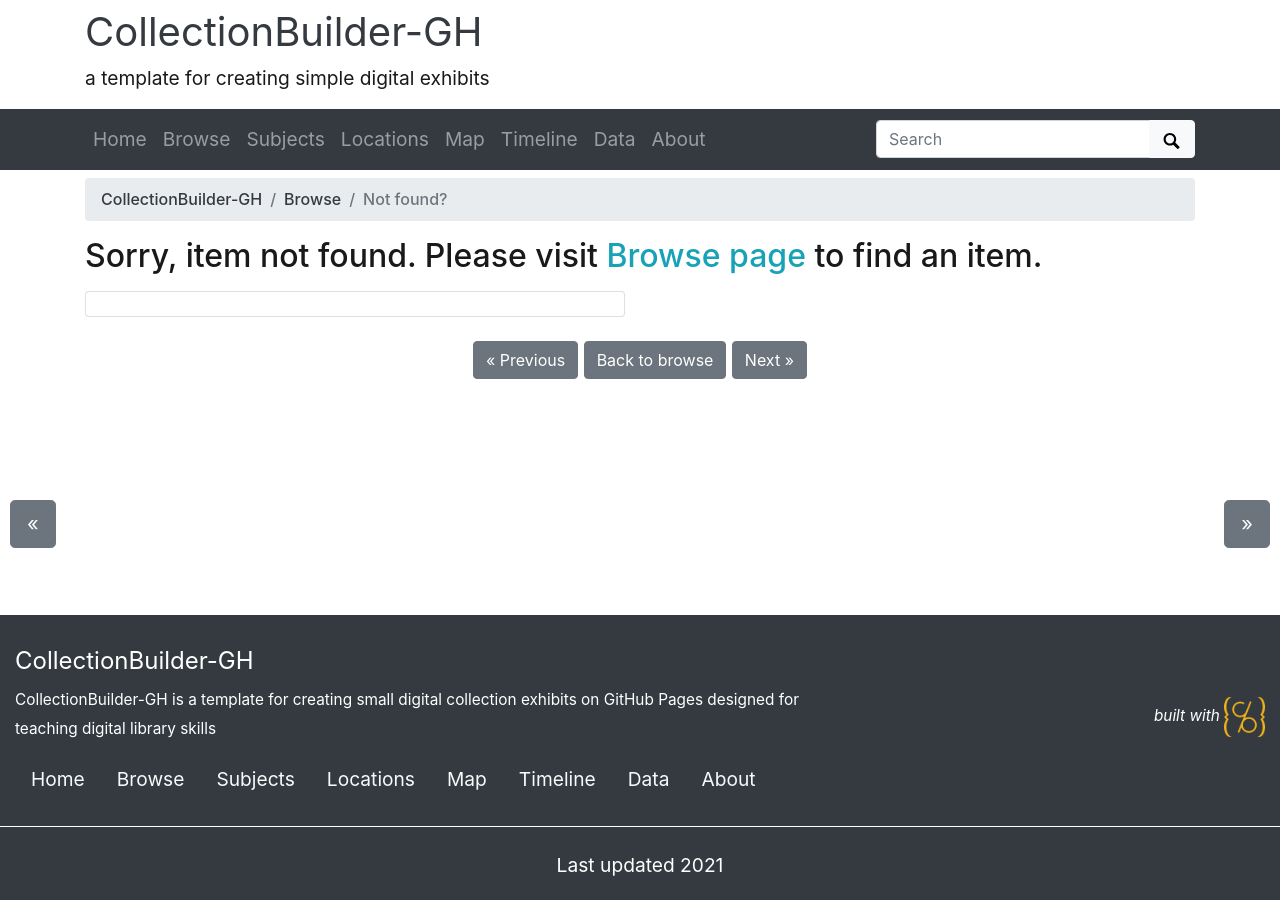
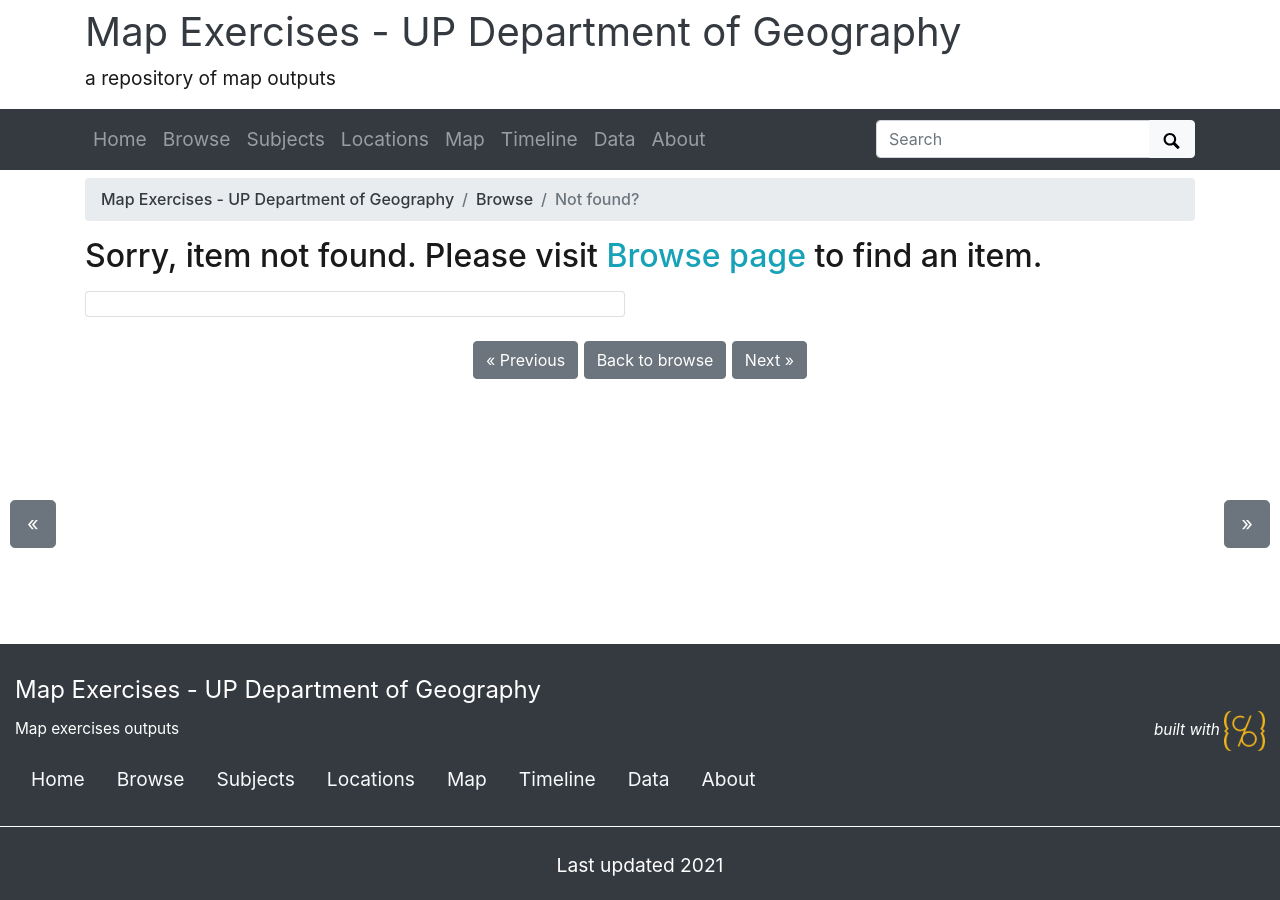
Before and after one commit to ckepino/Map-Exercises, a Jekyll site: the page built from pages/item.md, in a window 1280 px wide. Built offline with Jekyll 4.4.1, drawn with Linux system fonts in a browser that asks for light colours.

Commit message:
Update _config.yml

```diff
--- a/_config.yml
+++ b/_config.yml
@@ -20,14 +20,14 @@
 # SITE SETTINGS
 #
 # title of site appears in banner
-title: CollectionBuilder-GH
+title: Map Exercises - UP Department of Geography
 # tagline, a short phrase that will appear throughout the site in the top banner
-tagline: a template for creating simple digital exhibits
+tagline: a repository of map outputs
 # description appears in meta tags and other locations
 # this description might appear in search result lists, keep around 160 characters max
-description: "CollectionBuilder-GH is a template for creating small digital collection exhibits on GitHub Pages designed for teaching digital library skills"
+description: "Map exercises outputs"
 # creator of the digital collection, to appear in meta tags; we typically use our GitHub usernames but feel free to just use your name
-author: CollectionBuilder
+author: Charles
 
 ##########
 # COLLECTION SETTINGS
```
